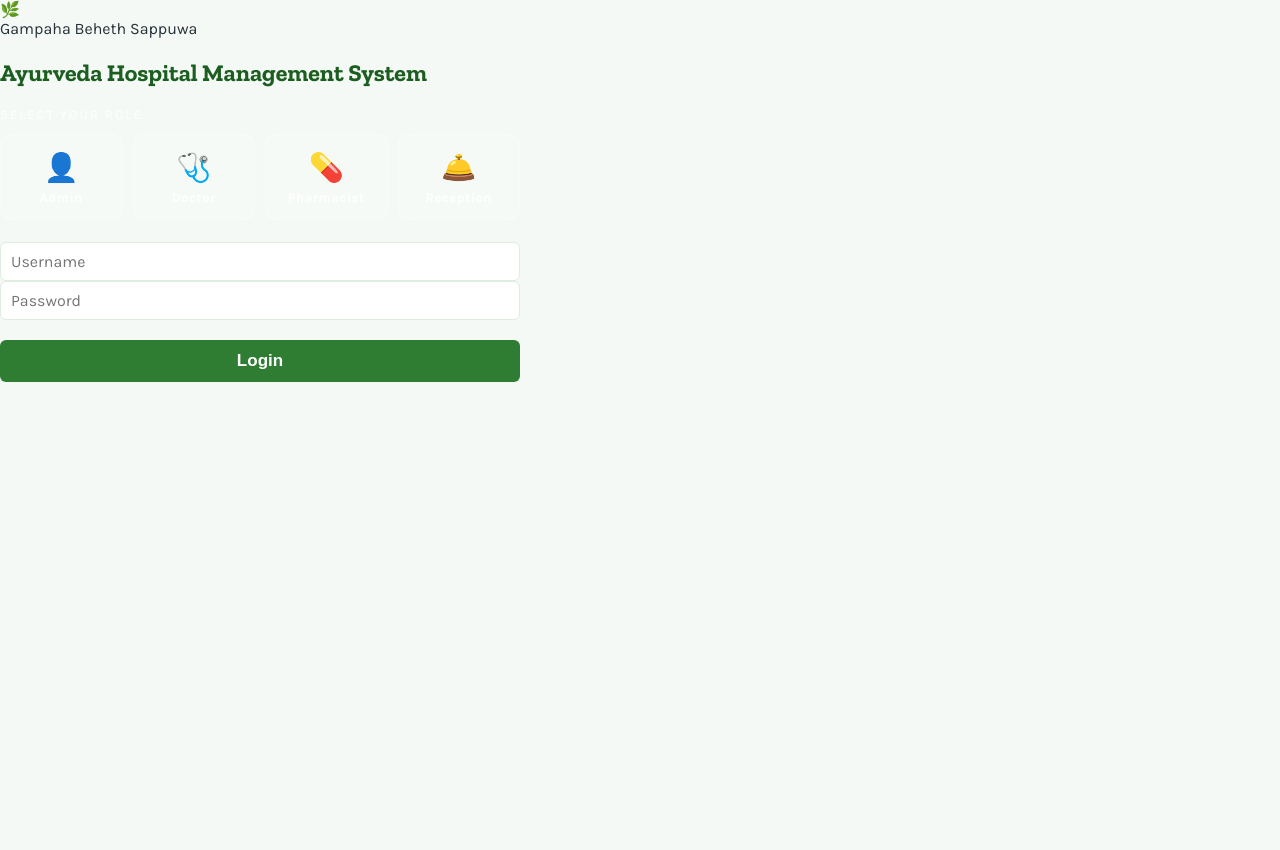
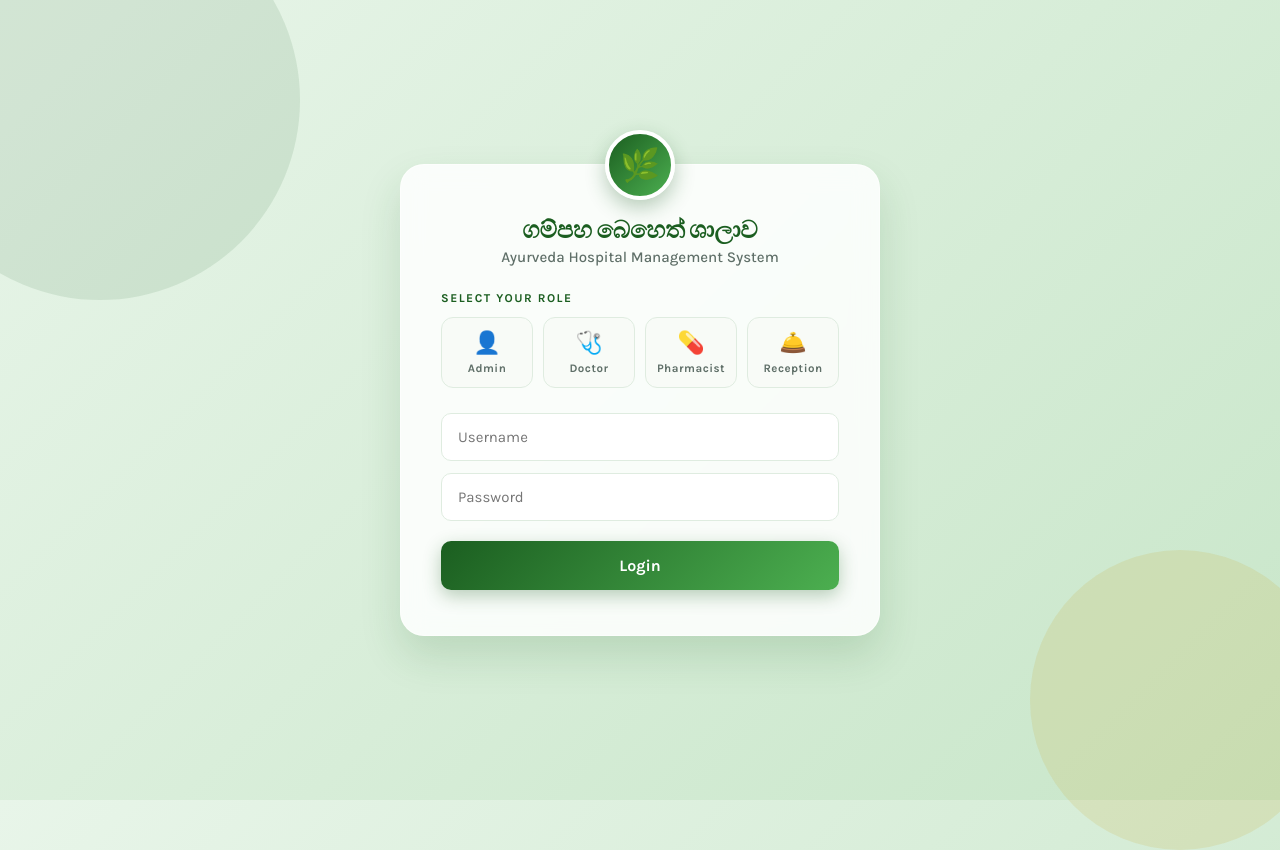
Before and after one commit to pawanimasha194-debug/Ayurveda-Hospital-Management, a PHP site: page /login.php in a window 1280 px wide; the page is wider, and only the part inside the window is pictured. Before the commit the page ends 382 px from the top of that part, so only its background shows below. Run offline with PHP 8.4, Linux system fonts and the light colour scheme.

Commit message:
Edit login page

```diff
--- a/login.php
+++ b/login.php
@@ -48,13 +48,174 @@ if ($_SERVER["REQUEST_METHOD"] == "POST") {
 <link rel="preconnect" href="https://fonts.googleapis.com">
 <link href="https://fonts.googleapis.com/css2?family=Zilla+Slab:wght@600;700&family=Karla:wght@400;500;600;700&display=swap" rel="stylesheet">
 <link rel="stylesheet" href="style.css">
-<link rel="stylesheet" href="reception-style.css">
+<style>
+    /* ============================================================
+       LOGIN PAGE SPECIFIC STYLES (Fixing the broken layout)
+       ============================================================ */
+    * { box-sizing: border-box; }
+
+    body.login-page {
+        margin: 0;
+        padding: 0;
+        min-height: 100vh;
+        display: flex;
+        justify-content: center;
+        align-items: center;
+        font-family: 'Karla', sans-serif;
+        /* ලස්සන පසුබිමක් - ඔයාට ඕන නම් මෙතන url('images/login-bg.jpg') දාන්න පුළුවන් */
+        background: linear-gradient(135deg, #e8f5e9 0%, #c8e6c9 100%);
+        position: relative;
+        overflow: hidden;
+    }
+
+    /* පසුබිමේ ලස්සන ස්වභාවික රවුම් */
+    body.login-page::before, body.login-page::after {
+        content: '';
+        position: absolute;
+        border-radius: 50%;
+        z-index: 0;
+    }
+    body.login-page::before {
+        width: 400px; height: 400px;
+        background: rgba(27, 94, 32, 0.1);
+        top: -100px; left: -100px;
+    }
+    body.login-page::after {
+        width: 300px; height: 300px;
+        background: rgba(201, 162, 39, 0.15);
+        bottom: -50px; right: -50px;
+    }
+
+    .login-box-wrapper {
+        position: relative;
+        z-index: 1;
+        width: 100%;
+        max-width: 520px;
+        padding: 20px;
+    }
+
+    .login-box {
+        background: rgba(255, 255, 255, 0.85);
+        backdrop-filter: blur(12px);
+        -webkit-backdrop-filter: blur(12px);
+        border: 1px solid rgba(255, 255, 255, 0.5);
+        padding: 45px 40px;
+        border-radius: 24px;
+        box-shadow: 0 20px 40px rgba(27, 94, 32, 0.15);
+        text-align: center;
+    }
+
+    .login-logo {
+        width: 70px; height: 70px; border-radius: 50%;
+        background: linear-gradient(135deg, #1b5e20, #4caf50);
+        display: flex; align-items: center; justify-content: center;
+        font-size: 32px; margin: -80px auto 15px;
+        box-shadow: 0 8px 20px rgba(27,94,32,0.3);
+        border: 4px solid #fff;
+    }
+
+    .login-hospital-name {
+        color: #1b5e20; font-family: 'Zilla Slab', serif; font-weight: 700;
+        font-size: 24px; margin-bottom: 4px;
+    }
+
+    .login-box h2 {
+        color: #5f6f68; font-size: 15px; font-weight: 500; font-family: 'Karla', sans-serif;
+        margin: 0 0 25px;
+    }
+
+    /* --- Role Selection Cards --- */
+    .role-label {
+        color: #1b5e20; font-size: 12px; letter-spacing: 1.5px; text-transform: uppercase;
+        margin-bottom: 12px; text-align: left; font-weight: 700;
+    }
+
+    .role-grid {
+        display: grid; grid-template-columns: repeat(4, 1fr); gap: 10px; margin-bottom: 25px;
+    }
+
+    .role-card {
+        background: #f8fbf7; border: 1.5px solid #dfece0; border-radius: 12px;
+        padding: 12px 5px; text-align: center; cursor: pointer; transition: all 0.2s ease;
+        color: #5f6f68;
+    }
+
+    .role-card:hover { background: #fff; border-color: #c8e6c9; transform: translateY(-2px); }
+
+    .role-card.selected {
+        background: linear-gradient(135deg, #1b5e20 0%, #2e7d32 100%);
+        border-color: #1b5e20; color: #fff;
+        box-shadow: 0 8px 20px rgba(27,94,32,0.25);
+        transform: translateY(-3px) scale(1.02);
+    }
+
+    .role-icon { font-size: 22px; display: block; margin-bottom: 5px; }
+    .role-name { font-size: 11.5px; font-weight: 700; letter-spacing: 0.5px; }
+
+    /* --- Form Inputs --- */
+    .login-box input[type="text"],
+    .login-box input[type="password"] {
+        width: 100%;
+        padding: 14px 16px;
+        font-size: 15px;
+        font-family: 'Karla', sans-serif;
+        color: #1b5e20;
+        background: #ffffff;
+        border: 1.5px solid #dfece0;
+        border-radius: 10px;
+        outline: none;
+        transition: all 0.2s ease;
+        margin-bottom: 12px;
+    }
+
+    .login-box input:focus {
+        border-color: #4caf50;
+        box-shadow: 0 0 0 4px rgba(76,175,80,0.15);
+        transform: translateY(-1px);
+    }
+
+    /* --- Button --- */
+    .login-box button {
+        width: 100%;
+        padding: 15px;
+        background: linear-gradient(135deg, #1b5e20 0%, #4caf50 100%);
+        color: #fff;
+        border: none;
+        border-radius: 10px;
+        font-size: 16px;
+        font-weight: 700;
+        font-family: 'Karla', sans-serif;
+        cursor: pointer;
+        margin-top: 8px;
+        box-shadow: 0 6px 18px rgba(27,94,32,0.3);
+        transition: all 0.2s ease;
+    }
+
+    .login-box button:hover {
+        transform: translateY(-2px);
+        box-shadow: 0 10px 25px rgba(27,94,32,0.4);
+        background: linear-gradient(135deg, #2e7d32 0%, #66bb6a 100%);
+    }
+
+    /* --- Error Message --- */
+    .error-msg {
+        background: #ffebee;
+        color: #c62828;
+        padding: 10px;
+        border-radius: 8px;
+        font-size: 13.5px;
+        margin-top: 15px;
+        border: 1px solid #ef9a9a;
+        display: flex; align-items: center; justify-content: center; gap: 6px;
+    }
+</style>
 </head>
 <body class="login-page">
 
-<div class="login-box login-box-wide">
+<div class="login-box-wrapper">
+    <div class="login-box">
         <div class="login-logo">🌿</div>
-    <div class="login-hospital-name">Gampaha Beheth Sappuwa</div>
+        <div class="login-hospital-name">ගම්පහ බෙහෙත් ශාලාව</div>
         <h2>Ayurveda Hospital Management System</h2>
 
         <form method="POST" action="login.php" id="loginForm" autocomplete="off">
@@ -77,15 +238,21 @@ if ($_SERVER["REQUEST_METHOD"] == "POST") {
                     <div class="role-name">Reception</div>
                 </div>
             </div>
+
             <input type="hidden" name="role" id="roleInput" value="<?php echo htmlspecialchars($selected_role); ?>">
 
             <input type="text" name="username" id="usernameInput" placeholder="Username" required>
             <input type="password" name="password" placeholder="Password" required>
+
             <button type="submit">Login</button>
         </form>
+
         <?php if ($error): ?>
-        <div class="error-msg"><?php echo htmlspecialchars($error); ?></div>
+            <div class="error-msg">
+                <span>⚠️</span> <?php echo htmlspecialchars($error); ?>
+            </div>
         <?php endif; ?>
+    </div>
 </div>
 
 <script>
@@ -94,6 +261,7 @@ const roleInput = document.getElementById('roleInput');
     const usernameInput = document.getElementById('usernameInput');
     const defaultUsernames = ['admin', 'doctor', 'pharmacist', 'reception'];
 
+    // ඉස්සෙල්ලාම select කරපු role එක තියෙනවා නම් ඒක highlight කරන්න
     if (roleInput.value) {
         roleCards.forEach(c => {
             if (c.dataset.role === roleInput.value) c.classList.add('selected');
@@ -102,12 +270,15 @@ if (roleInput.value) {
 
     roleCards.forEach(card => {
         card.addEventListener('click', () => {
+            // අනිත් ඒවායේ 'selected' class එක අයින් කරන්න
             roleCards.forEach(c => c.classList.remove('selected'));
+            // ක්ලික් කරපු එකට 'selected' class එක දාන්න
             card.classList.add('selected');
+
             const role = card.dataset.role;
             roleInput.value = role;
 
-        // Auto-fill username if empty or still a default
+            // Username එක හිස් නම් හෝ පරණ default එකක් නම් ඔටෝම role එක දාන්න
             if (!usernameInput.value || defaultUsernames.includes(usernameInput.value)) {
                 usernameInput.value = role;
             }
@@ -115,6 +286,7 @@ roleCards.forEach(card => {
         });
     });
 
+    // Role එකක් select කරලා නැතුව submit කරොත් block කරන්න
     document.getElementById('loginForm').addEventListener('submit', (e) => {
         if (!roleInput.value) {
             e.preventDefault();
```
Lines whose indentation alone changed are shown as unchanged.
